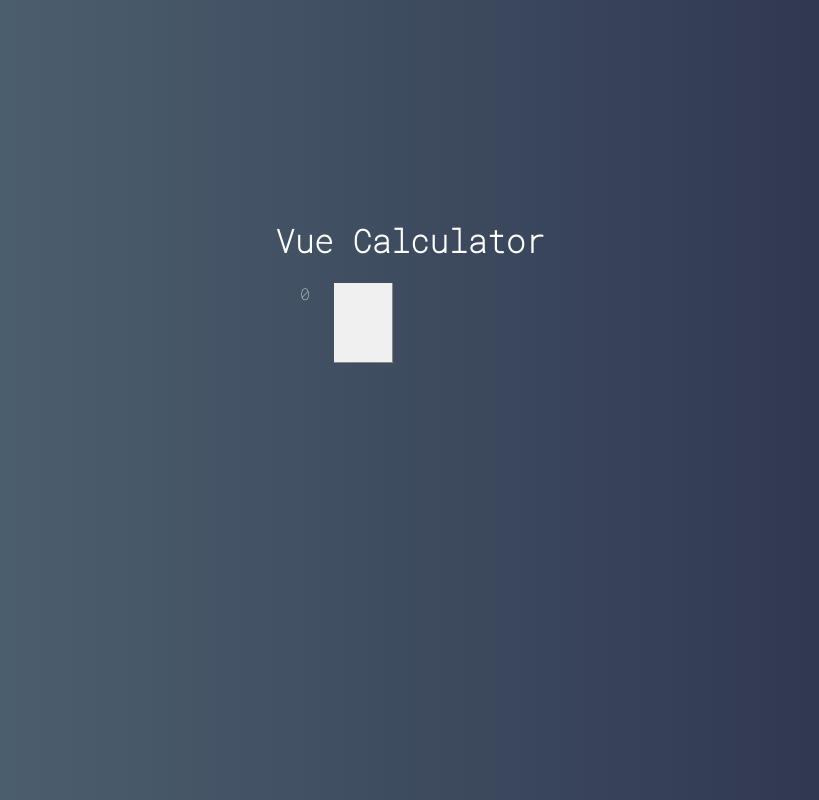
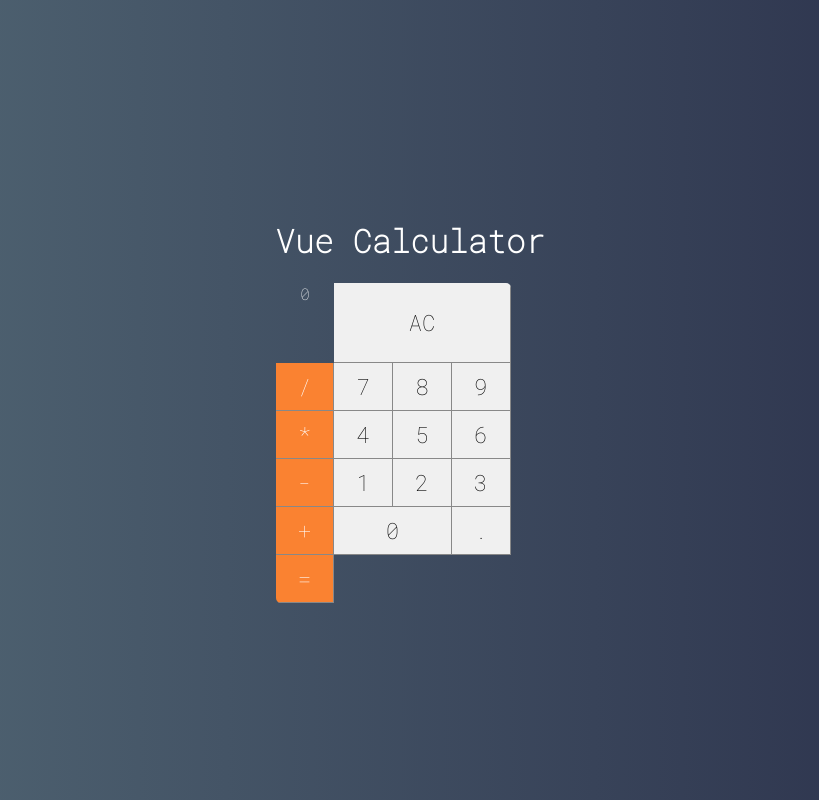
Before and after one commit to brenomachadodomonte/vue_calculator, a Vue app: page / in a window 1280 px wide. Shown: the whole page, without its empty margins (230-1049 px from the left). Built offline with nearby package versions, Linux system fonts and the light colour scheme.

Commit message:
Drawing calculator buttons

```diff
--- a/src/components/Button.vue
+++ b/src/components/Button.vue
@@ -1,5 +1,5 @@
 <template>
-  <button class="button" :class="{ double, tiple, operation }">
+  <button class="button" :class="{ double, triple, operation }">
     {{ label }}
   </button>
 </template>
@@ -10,7 +10,7 @@
       label: {},
       operation: { type: Boolean },
       double: { type: Boolean },
-      tiple: { type: Boolean }
+      triple: { type: Boolean }
     }
   }
 </script>
--- a/src/components/Calculator.vue
+++ b/src/components/Calculator.vue
@@ -1,7 +1,23 @@
 <template>
   <div class="calculator">
     <Display/>
-    <Button/>
+    <Button label="AC" triple/>
+    <Button label="/" operation />
+    <Button label="7" />
+    <Button label="8" />
+    <Button label="9" />
+    <Button label="*" operation />
+    <Button label="4" />
+    <Button label="5" />
+    <Button label="6" />
+    <Button label="-" operation />
+    <Button label="1" />
+    <Button label="2" />
+    <Button label="3" />
+    <Button label="+" operation />
+    <Button label="0" double />
+    <Button label="." />
+    <Button label="=" operation />
   </div>
 </template>
 
```
